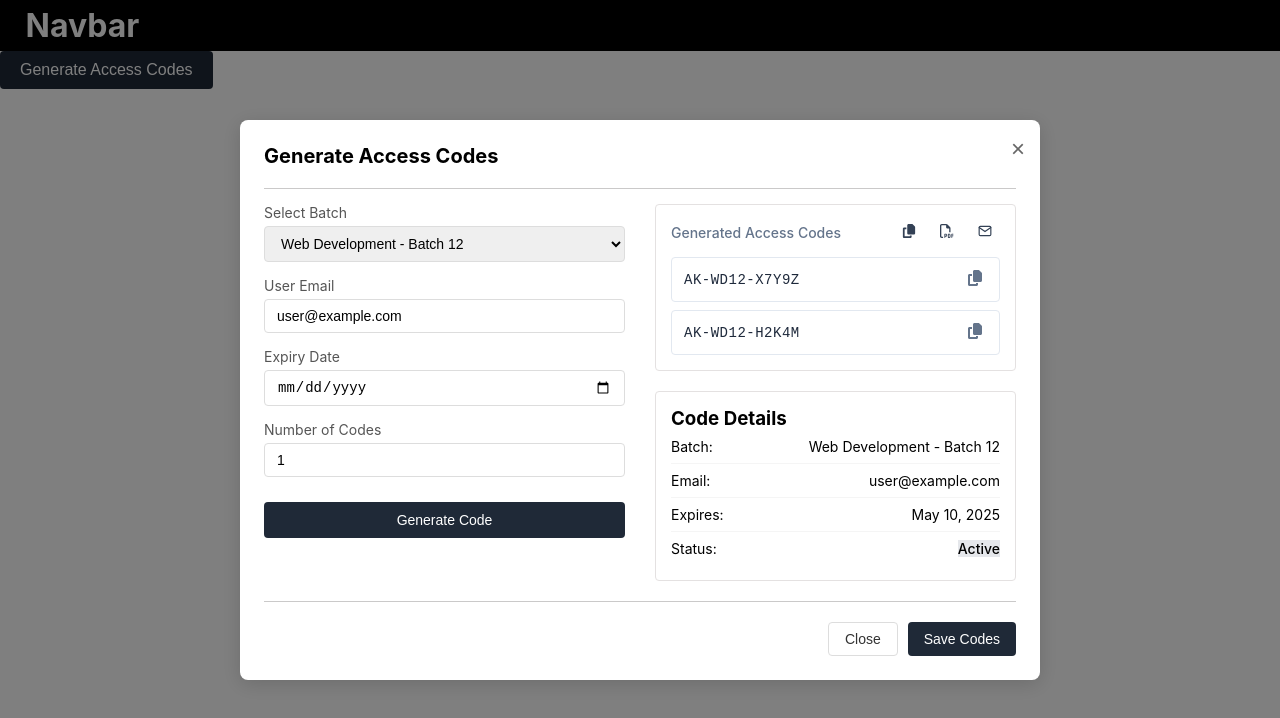
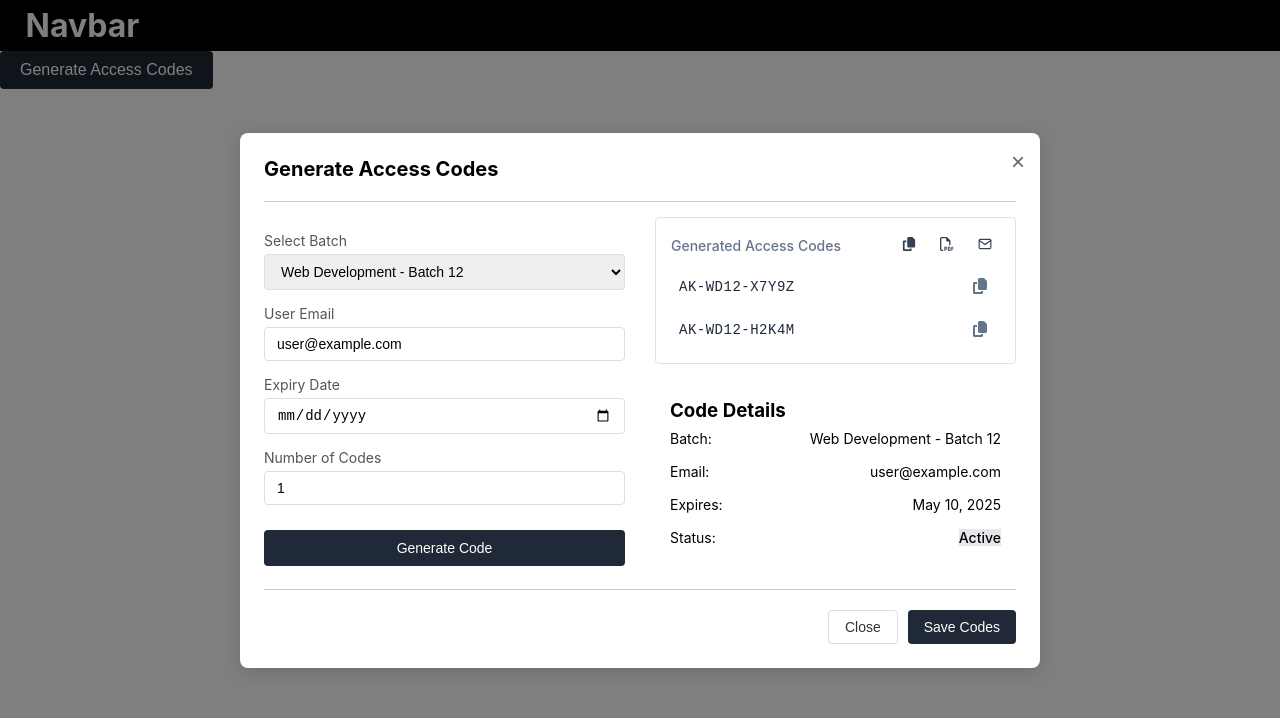
Before and after one commit to AriaRahman1122/aria-app, a Next.js app: page /generate-code in a window 1280 px wide. Both pictures are taken after a click on the button "Generate Access Codes". Shown: the top 718 px of the page. Built offline with nearby package versions, Linux system fonts and the light colour scheme.

Commit message:
fix according ui for generate code page

```diff
--- a/src/pages/generate-code/index.tsx
+++ b/src/pages/generate-code/index.tsx
@@ -1,28 +1,28 @@
-'use client';
-import { useState, useRef } from 'react';
-import styles from './styles/modal.module.css';
-import { FiMail, FiCheck } from 'react-icons/fi';
+"use client";
+import { useState, useRef } from "react";
+import styles from "./styles/modal.module.css";
+import { FiMail, FiCheck } from "react-icons/fi";
 import { FaCopy, FaRegFilePdf } from "react-icons/fa6";
 
 export default function GenerateCodePage() {
   const [isModalOpen, setIsModalOpen] = useState(false);
-  const [codes, setCodes] = useState(['AK-WD12-X7Y9Z', 'AK-WD12-H2K4M']);
+  const [codes, setCodes] = useState(["AK-WD12-X7Y9Z", "AK-WD12-H2K4M"]);
   const [formData, setFormData] = useState({
-    batch: 'Web Development - Batch 12',
-    email: 'user@example.com',
-    expiryDate: '10/05/2025',
-    numCodes: 1
+    batch: "Web Development - Batch 12",
+    email: "user@example.com",
+    expiryDate: "10/05/2025",
+    numCodes: 1,
   });
   const datePickerRef = useRef<HTMLInputElement>(null);
 
   const generateCode = () => {
-    const batchNum = formData.batch.match(/\d+/)?.[0] || '12';
-    const random = Math.random().toString(36).substring(2,7).toUpperCase();
+    const batchNum = formData.batch.match(/\d+/)?.[0] || "12";
+    const random = Math.random().toString(36).substring(2, 7).toUpperCase();
     return `AK-WD${batchNum}-${random}`;
   };
 
   const handleGenerate = () => {
-    const newCodes = Array.from({length: formData.numCodes}, generateCode);
+    const newCodes = Array.from({ length: formData.numCodes }, generateCode);
     setCodes([...codes, ...newCodes]);
   };
 
@@ -35,8 +35,8 @@ export default function GenerateCodePage() {
   };
 
   const handleDateChange = (e: React.ChangeEvent<HTMLInputElement>) => {
-    const [year, month, day] = e.target.value.split('-');
-    setFormData({...formData, expiryDate: `${day}/${month}/${year}`});
+    const [year, month, day] = e.target.value.split("-");
+    setFormData({ ...formData, expiryDate: `${day}/${month}/${year}` });
     setShowDatePicker(false);
   };
 
@@ -50,24 +50,27 @@ export default function GenerateCodePage() {
   };
 
   const copyAllCodes = () => {
-    navigator.clipboard.writeText(codes.join('\n'));
+    navigator.clipboard.writeText(codes.join("\n"));
     setAllCopied(true);
     setTimeout(() => setAllCopied(false), 2000);
   };
 
   const downloadPDF = () => {
     // PDF generation logic would go here
-    alert('PDF download functionality would be implemented here');
+    alert("PDF download functionality would be implemented here");
   };
 
   const sendEmail = () => {
     // Email sending logic would go here
-    alert('Email sending functionality would be implemented here');
+    alert("Email sending functionality would be implemented here");
   };
 
   return (
     <div>
-      <button onClick={() => setIsModalOpen(true)} className={styles.openButton}>
+      <button
+        onClick={() => setIsModalOpen(true)}
+        className={styles.openButton}
+      >
         Generate Access Codes
       </button>
 
@@ -90,7 +93,9 @@ export default function GenerateCodePage() {
                   <label>Select Batch</label>
                   <select
                     value={formData.batch}
-                    onChange={(e) => setFormData({...formData, batch: e.target.value})}
+                    onChange={(e) =>
+                      setFormData({ ...formData, batch: e.target.value })
+                    }
                     className={styles.select}
                   >
                     <option>Web Development - Batch 12</option>
@@ -103,7 +108,9 @@ export default function GenerateCodePage() {
                   <input
                     type="email"
                     value={formData.email}
-                    onChange={(e) => setFormData({...formData, email: e.target.value})}
+                    onChange={(e) =>
+                      setFormData({ ...formData, email: e.target.value })
+                    }
                     placeholder="Enter email address"
                   />
                 </div>
@@ -126,7 +133,12 @@ export default function GenerateCodePage() {
                     type="number"
                     min="1"
                     value={formData.numCodes}
-                    onChange={(e) => setFormData({...formData, numCodes: Number(e.target.value) || 1})}
+                    onChange={(e) =>
+                      setFormData({
+                        ...formData,
+                        numCodes: Number(e.target.value) || 1,
+                      })
+                    }
                   />
                 </div>
 
@@ -139,17 +151,31 @@ export default function GenerateCodePage() {
               </div>
 
               <div className={styles.rightColumn}>
-                <div className={styles.sectionBox}>
+                <div className={styles.generatedAccessCodeBox}>
                   <div className={styles.codesHeader}>
-                    <h3 className={styles.sectionTitle}>Generated Access Codes</h3>
+                    <h3 className={styles.sectionTitle}>
+                      Generated Access Codes
+                    </h3>
                     <div className={styles.codeActions}>
-                      <button onClick={copyAllCodes} className={styles.actionButton}>
+                      <button
+                        onClick={copyAllCodes}
+                        className={styles.actionButton}
+                        title="Copy all codes"
+                      >
                         {allCopied ? <FiCheck /> : <FaCopy />}
                       </button>
-                      <button onClick={downloadPDF} className={styles.actionButton}>
+                      <button
+                        onClick={downloadPDF}
+                        className={styles.actionButton}
+                        title="Download PDF"
+                      >
                         <FaRegFilePdf />
                       </button>
-                      <button onClick={sendEmail} className={styles.actionButton}>
+                      <button
+                        onClick={sendEmail}
+                        className={styles.actionButton}
+                        title="Send email"
+                      >
                         <FiMail />
                       </button>
                     </div>
@@ -162,7 +188,7 @@ export default function GenerateCodePage() {
                         <button
                           onClick={() => copyCode(code, i)}
                           className={styles.copyButton}
-              aria-label="Copy code"
+                          title="Copy code"
                         >
                           {copiedIndex === i ? <FiCheck /> : <FaCopy />}
                         </button>
@@ -171,8 +197,10 @@ export default function GenerateCodePage() {
                   </div>
                 </div>
 
-                <div className={styles.sectionBox}>
-                  <h3 className={styles.sectionTitleCodeDetails}>Code Details</h3>
+                <div className={styles.codeDetailsBox}>
+                  <h3 className={styles.sectionTitleCodeDetails}>
+                    Code Details
+                  </h3>
                   <div className={styles.detailRow}>
                     <span>Batch:</span>
                     <span>{formData.batch}</span>
@@ -183,7 +211,15 @@ export default function GenerateCodePage() {
                   </div>
                   <div className={styles.detailRow}>
                     <span>Expires:</span>
-                    <span>{new Date(formData.expiryDate.split('/').reverse().join('-')).toLocaleDateString('en-US', { month: 'short', day: 'numeric', year: 'numeric' })}</span>
+                    <span>
+                      {new Date(
+                        formData.expiryDate.split("/").reverse().join("-")
+                      ).toLocaleDateString("en-US", {
+                        month: "short",
+                        day: "numeric",
+                        year: "numeric",
+                      })}
+                    </span>
                   </div>
                   <div className={styles.detailRow}>
                     <span>Status:</span>
@@ -202,9 +238,7 @@ export default function GenerateCodePage() {
               >
                 Close
               </button>
-              <button className={styles.primaryButton}>
-                Save Codes
-              </button>
+              <button className={styles.primaryButton}>Save Codes</button>
             </div>
           </div>
         </div>
--- a/src/pages/generate-code/styles/modal.module.css
+++ b/src/pages/generate-code/styles/modal.module.css
@@ -66,6 +66,7 @@
   }
 
   .leftColumn {
+    margin-top: 15px;
     flex: 1;
     min-width: 300px;
   }
@@ -110,14 +111,14 @@
     margin-top: 10px;
   }
 
-  /* Section */
-  .sectionBox {
+
+  /* Generated Access Code Section */
+  .generatedAccessCodeBox {
     border: 1px solid #e4e1e1;
     border-radius: 4px;
     padding: 15px;
   }
 
-  /* Codes Section */
   .sectionTitle {
     font-family: inter, sans-serif;
     font-size: 14px;
@@ -177,9 +178,9 @@
     display: flex;
     justify-content: space-between;
     align-items: center;
-    padding: 8px 12px;
+    padding: 4px 8px;
     background: white;
-    border: 1px solid #e2e8f0;
+    border: 1px #e2e8f0;
     border-radius: 4px;
     font-family: 'Roboto Mono', monospace;
     font-size: 14px;
@@ -211,11 +212,17 @@
   }
 
   /* Details Section */
+  .codeDetailsBox {
+    border: 1px #f9fafb;
+    border-radius: 4px;
+    padding: 15px;
+  }
+
   .detailRow {
     display: flex;
     justify-content: space-between;
     padding: 8px 0;
-    border-bottom: 1px solid #f5f5f5;
+    border-bottom: 1px #f5f5f5;
     font-size: 14px;
   }
 
```
Lines whose indentation alone changed are shown as unchanged.
